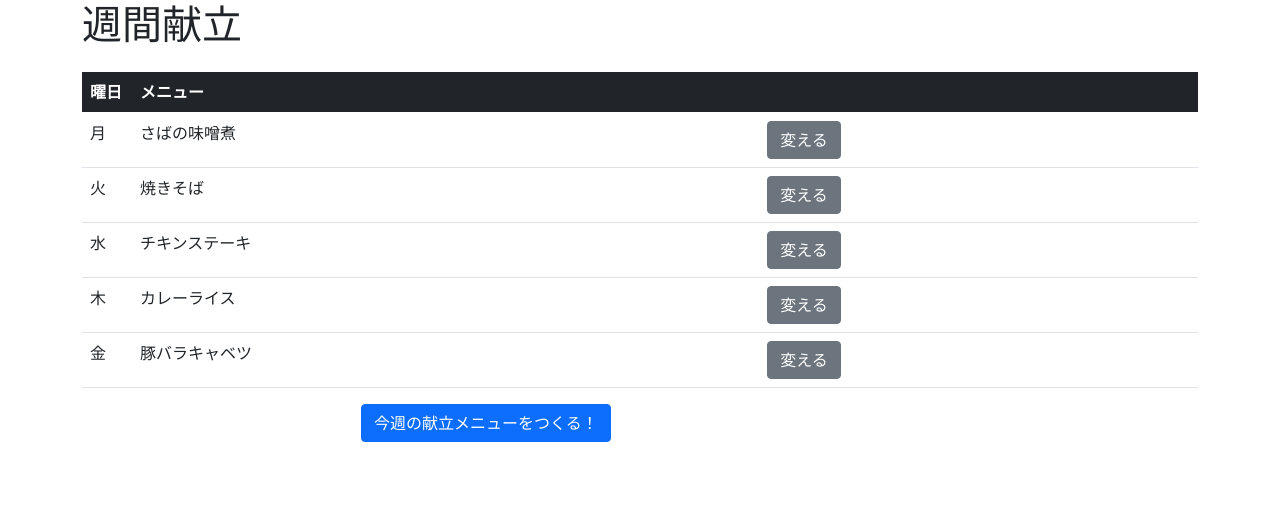
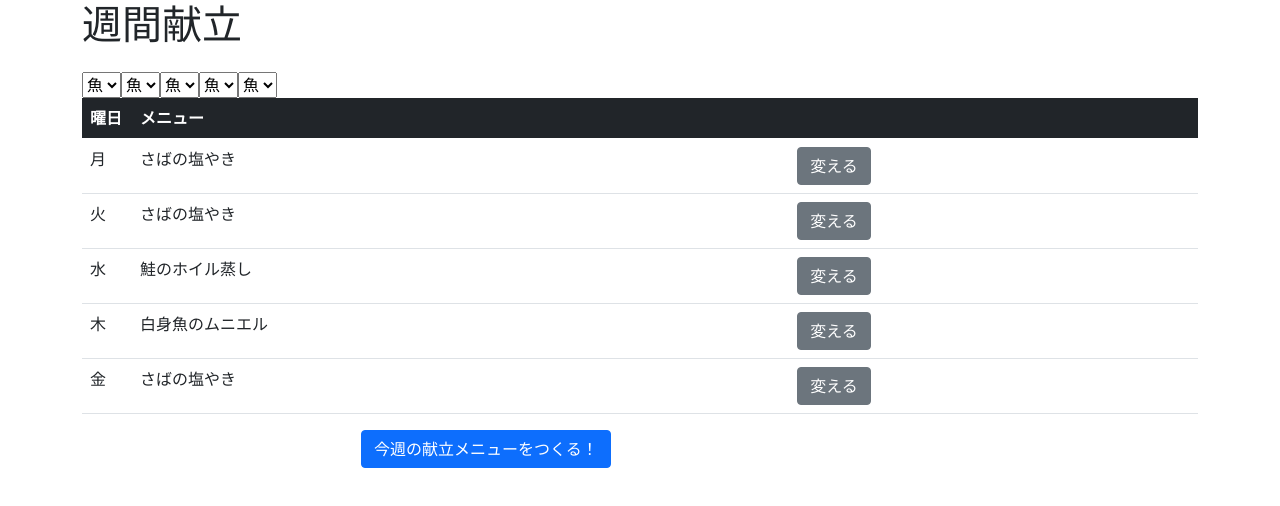
Before and after one commit to d-kuwabara/kondate, a Next.js app: page / in a window 1280 px wide. Shown: the top 506 px of the page. Built offline with nearby package versions, Linux system fonts and the light colour scheme.

Commit message:
ジャンル選択可能にする

```diff
--- a/pages/MenuList.js
+++ b/pages/MenuList.js
@@ -1,92 +1,147 @@
-import { useState } from 'react';
+import { useState,useEffect } from 'react';
 import styles from '../styles/Menulist.module.scss';
 import menuJson from "./menu.json";
 
 function MenuList() {
+
   // メニュー初期表示、menuをstate
-  const [menu1, setMenu1] = useState(menuJson.monday[0]);
-  const [menu2, setMenu2] = useState(menuJson.thuesday[0]);
-  const [menu3, setMenu3] = useState(menuJson.wednesday[0]);
-  const [menu4, setMenu4] = useState(menuJson.thursday[0]);
-  const [menu5, setMenu5] = useState(menuJson.friday[0]);
+  const [mon, setmon] = useState(menuJson.fish);
+  const [thues, setthues] = useState(menuJson.fish);
+  const [wednes, setwednes] = useState(menuJson.fish);
+  const [thurs, setthurs] = useState(menuJson.fish);
+  const [fri, setfri] = useState(menuJson.fish);
+
+  // メニュー初期表示、menuをstate
+  const [menu1, setMenu1] = useState(menuJson.fish.menu[0]);
+  const [menu2, setMenu2] = useState(menuJson.fish.menu[0]);
+  const [menu3, setMenu3] = useState(menuJson.fish.menu[0]);
+  const [menu4, setMenu4] = useState(menuJson.fish.menu[0]);
+  const [menu5, setMenu5] = useState(menuJson.fish.menu[0]);
 
   // 表示する初期値を設定するため、jsonから設定したい値をmenuに指定。
   // のちにランダム表示させたいので、setMenuしてmenuを操作できるようにする
 
   // 作るを押したときの処理
   function roll () {
-    // menuJsonの配列内の数に乱数を掛ける。その後、小数点以下を四捨五入した計算結果をmenuJsonから取り出す。setMenuにいれて、menuへ渡す
-    setMenu1(
-      menuJson.monday[
-        Math.floor(Math.random() * menuJson.monday.length)
-      ]
-    );
-    setMenu2(
-      menuJson.thuesday[
-        Math.floor(Math.random() * menuJson.thuesday.length)
-      ]
-    );
-    setMenu3(
-      menuJson.wednesday[
-        Math.floor(Math.random() * menuJson.wednesday.length)
-      ]
-    );
-    setMenu4(
-      menuJson.thursday[
-        Math.floor(Math.random() * menuJson.thursday.length)
-      ]
-    );
-    setMenu5(
-      menuJson.friday[
-        Math.floor(Math.random() * menuJson.friday.length)
-      ]
-    );
+
+   // menuJsonの配列内の数に乱数を掛ける。その後、小数点以下を四捨五入した計算結果をmenuJsonから取り出す。setMenuにいれて、menuへ渡す
+    roll_monday();
+    roll_thuesday();
+    roll_wednesday();
+    roll_thursday();
+    roll_friday();
+
   }
+
+function getgenrejson(selectgenre) {
+  switch (selectgenre){
+    case "fish":
+      return menuJson.fish;
+      break;
+    case "noodle":
+      return menuJson.noodle;
+      break;
+    case "chicken":
+      return menuJson.chicken;
+      break;
+    case "rice":
+      return menuJson.rice;
+      break;
+    case "pork":
+      return menuJson.pork;
+      break;
+    default:
+
+  }
+}
+useEffect(() => {
+  roll();
+  }, []);
 
   //  曜日ごとの変更
   function roll_monday () {
     setMenu1(
-      menuJson.monday[
-        Math.floor(Math.random() * menuJson.monday.length)
+      mon.menu[
+        Math.floor(Math.random() * mon.menu.length)
       ]
     );
   }
 
   function roll_thuesday () {
     setMenu2(
-      menuJson.thuesday[
-        Math.floor(Math.random() * menuJson.thuesday.length)
+      thues.menu[
+        Math.floor(Math.random() * thues.menu.length)
       ]
     );
   }
 
   function roll_wednesday () {
     setMenu3(
-      menuJson.wednesday[
-        Math.floor(Math.random() * menuJson.wednesday.length)
+      wednes.menu[
+        Math.floor(Math.random() * wednes.menu.length)
       ]
     );
   }
 
   function roll_thursday () {
     setMenu4(
-      menuJson.thursday[
-        Math.floor(Math.random() * menuJson.thursday.length)
+      thurs.menu[
+        Math.floor(Math.random() * thurs.menu.length)
       ]
     );
   }
 
   function roll_friday () {
     setMenu5(
-      menuJson.friday[
-        Math.floor(Math.random() * menuJson.friday.length)
+      fri.menu[
+        Math.floor(Math.random() * fri.menu.length)
       ]
     );
   }
+  const handleChangemon = e => setmon(getgenrejson(e.target.value));
+  const handleChangethues = e => setthues(getgenrejson(e.target.value));
+  const handleChangewednes = e => setwednes(getgenrejson(e.target.value));
+  const handleChangethurs = e => setthurs(getgenrejson(e.target.value));
+  const handleChangefri = e => setfri(getgenrejson(e.target.value));
 
   return(
     <div className="container menuList">
       <h1 className="h1 mb-4">週間献立</h1>
+      <select val={mon.slug} onChange={handleChangemon}>
+        <option value="fish">魚</option>
+        <option value="noodle">麺</option>
+        <option value="chicken">鶏</option>
+        <option value="rice">米</option>
+        <option value="pork">豚</option>
+      </select>
+      <select val={thues.slug} onChange={handleChangethues}>
+        <option value="fish">魚</option>
+        <option value="noodle">麺</option>
+        <option value="chicken">鶏</option>
+        <option value="rice">米</option>
+        <option value="pork">豚</option>
+      </select>
+      <select val={wednes.slug} onChange={handleChangewednes}>
+        <option value="fish">魚</option>
+        <option value="noodle">麺</option>
+        <option value="chicken">鶏</option>
+        <option value="rice">米</option>
+        <option value="pork">豚</option>
+      </select>
+      <select val={thurs.slug} onChange={handleChangethurs}>
+        <option value="fish">魚</option>
+        <option value="noodle">麺</option>
+        <option value="chicken">鶏</option>
+        <option value="rice">米</option>
+        <option value="pork">豚</option>
+      </select>
+      <select val={fri.slug} onChange={handleChangefri}>
+        <option value="fish">魚</option>
+        <option value="noodle">麺</option>
+        <option value="chicken">鶏</option>
+        <option value="rice">米</option>
+        <option value="pork">豚</option>
+      </select>
       <table className="table">
         <thead className="table-dark">
           <tr>
--- a/pages/menu.json
+++ b/pages/menu.json
@@ -1,37 +1,61 @@
 {
-    "monday" : [
+    "fish":{
+        "slug":[
+            "魚"
+        ],
+        "menu":[
             "さばの味噌煮",
             "さばの塩やき",
             "白身魚のムニエル",
             "鮭のちゃんちゃん焼",
             "鮭のホイル蒸し",
             "寿司"
+        ]
+    },
+    "noodle":{
+        "slug":[
+            "麺"
         ],
-    "thuesday" : [
+        "menu" : [
             "焼きそば",
             "ナポリタン",
             "焼きうどん",
             "冷やし中華",
             "たぬきそば",
             "ラーメン"
+        ]
+    },
+    "chicken":{
+        "slug":[
+            "鶏"
         ],
-    "wednesday" : [
+        "menu" : [
             "チキンステーキ",
             "からあげ",
             "親子丼",
             "鶏もも肉のポン酢ソテー",
             "鶏の甘酢炒め",
             "キャベツと鶏もも肉のマヨ焼き"
+        ]
+    },
+    "rice":{
+        "slug":[
+            "米"
         ],
-    "thursday" : [
+        "menu" : [
             "カレーライス",
             "チャーハン",
             "オムライス",
             "ガパオライス",
             "チキンライス",
             "リゾット"
+        ]
+    },
+    "pork":{
+        "slug":[
+            "豚"
         ],
-    "friday" : [
+        "menu" : [
             "豚バラキャベツ",
             "豚テキ",
             "生姜焼き",
@@ -39,5 +63,5 @@
             "豚肉の梅生姜焼き",
             "人参の豚肉巻き"
         ]
-
     }
+}
```
Also changed, not shown: pages/genre.json (added, +9 -0 lines). Lines whose indentation alone changed are shown as unchanged.
